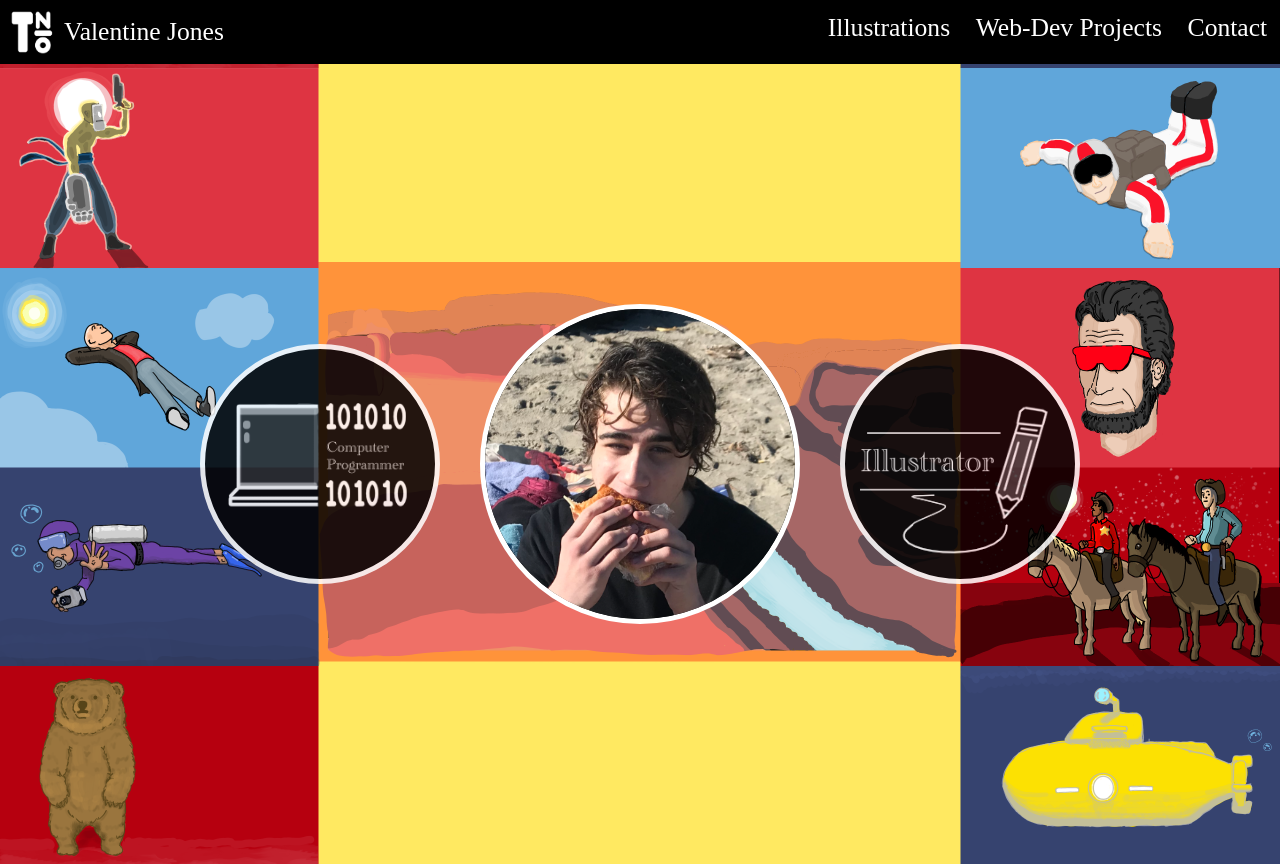
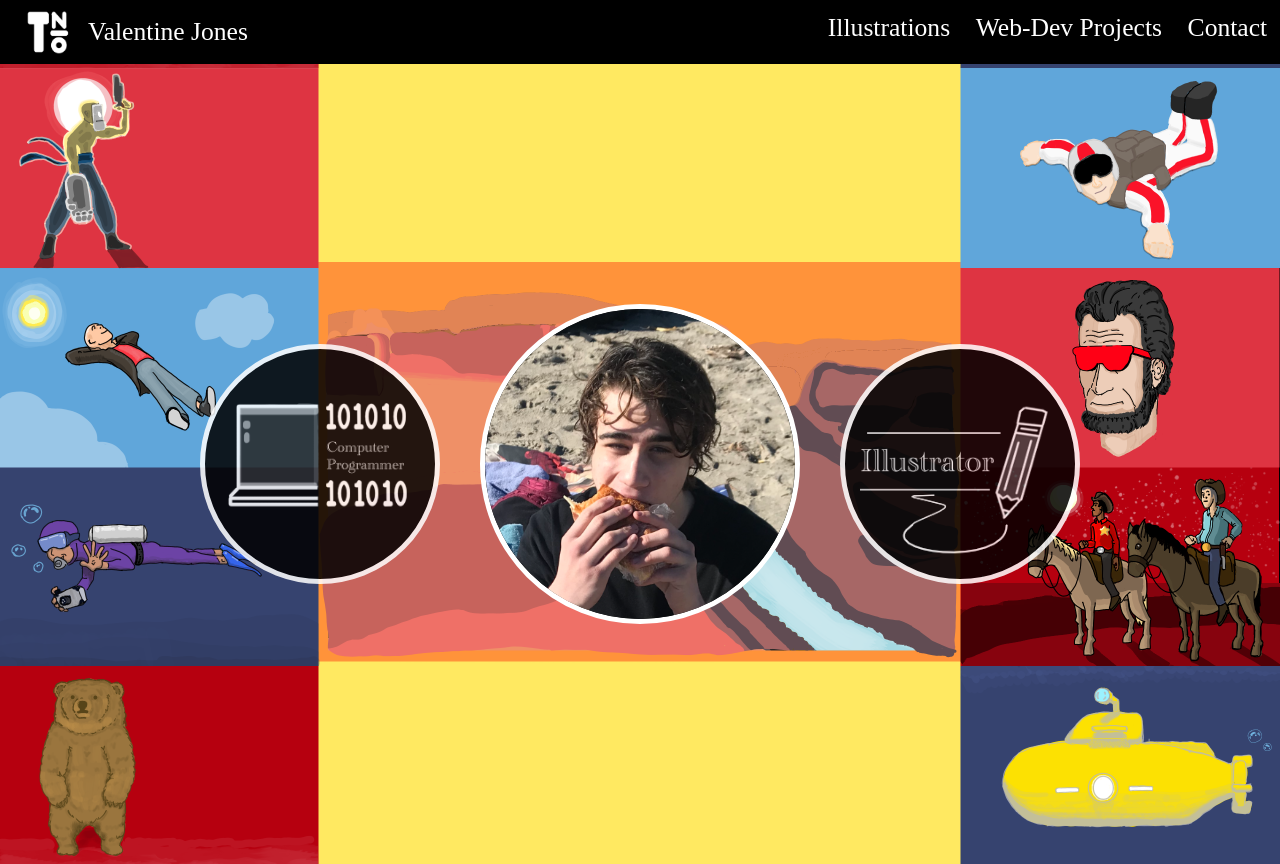
Before and after one commit to RussianGravy/russiangravy.github.io, a plain HTML site: page index.html in a window 1280 px wide. Drawn offline with Linux system fonts and the light colour scheme.

Commit message:
adjust logo padding

```diff
--- a/index.html
+++ b/index.html
@@ -8,7 +8,7 @@
 
     <body>
         <nav id="navbar">
-            <img src="images/logo.png" style="width: 8vmin;">
+            <img src="images/logo.png" style="aspect-ratio: 1/1; width: 8vmin; padding: 0px 1vmin 0px 2vmin;">
             <p id="name">Valentine Jones</p>
             <ul>
                 <li><a>Contact</a></li>
```
